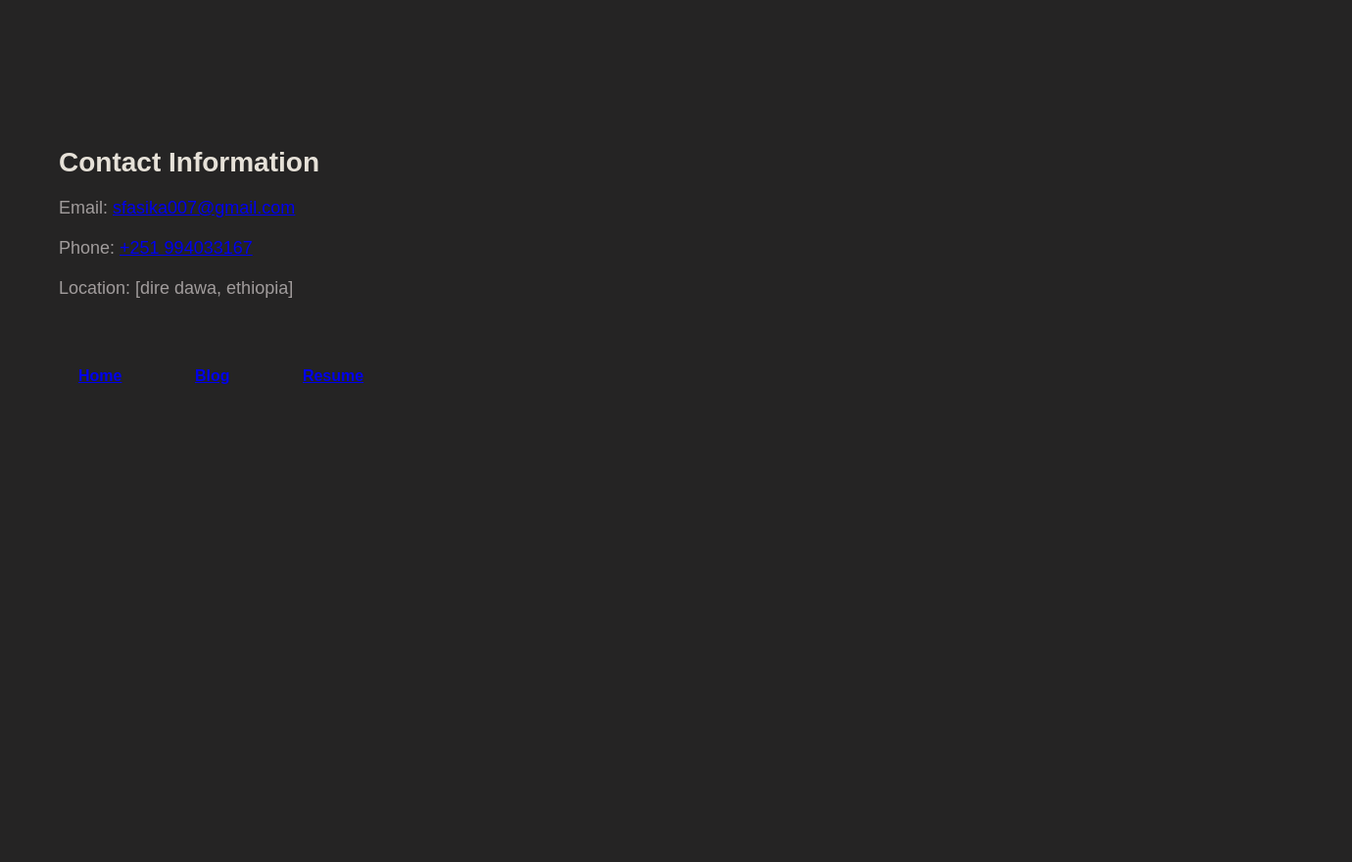
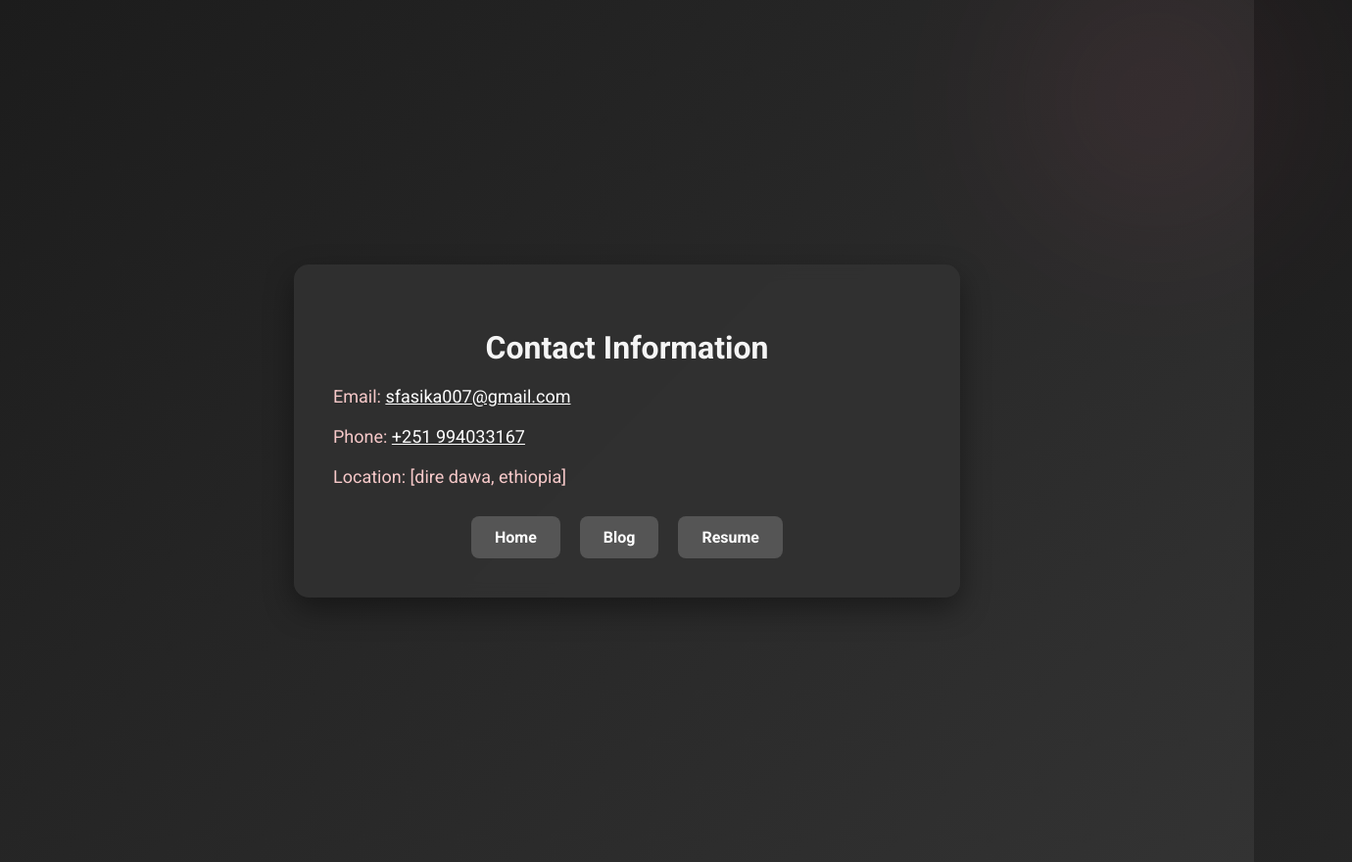
Before and after one commit to fasikasisay/website, a plain HTML site: page contact.html in a window 1280 px wide. Shown: the whole page at 98% size, 1380 px wide, since content can reach past the window. Before the commit the page ends 800 px from the top, so only its background shows below. Drawn offline with Linux system fonts and the light colour scheme.

Commit message:
improve styling and format

```diff
--- a/contact.html
+++ b/contact.html
@@ -1,92 +1,96 @@
 
         <style>
+
     body {
-    font-family: Arial, sans-serif;
-    background-color: #252424;
-    color: #a19c9c;
-    margin: 40px;
-    margin-top: 150px;
+      font-family: 'Roboto', Arial, sans-serif;
+      background: linear-gradient(135deg, #1c1c1c, #333);
+      color: #e9bdbd;
+      margin: 0;
+      min-height: 100vh;
+      position: relative;
+      display: flex;
+      justify-content: center;
+      align-items: center;
+      padding: 40px 20px;
+    }
+
+    body::before {
+      content: "";
+      position: absolute;
+      top: -100px;
+      right: -100px;
+      width: 400px;
+      height: 400px;
+      background: radial-gradient(circle at center, #ff6f91 0%, transparent 70%);
+      opacity: 0.1;
+      filter: blur(80px);
+      z-index: 0;
+    }
+
+    .contact-card {
+      background: rgba(50, 50, 50, 0.85);
+      backdrop-filter: blur(8px);
+      border-radius: 15px;
+      max-width: 600px;
+      width: 100%;
+      padding: 40px;
+      box-shadow: 0 12px 30px rgba(0, 0, 0, 0.4);
+      position: relative;
+      z-index: 1;
     }
 
     h2 {
-   color: #e6e1d8;
-    font-size: 28px;
- margin-left: 20px;
+      color: #f5f5f5;
+      font-size: 32px;
       margin-bottom: 20px;
+      text-align: center;
     }
 
     p {
       font-size: 18px;
-    margin: 10px 0;
-    margin-bottom: 20px;
-    margin-left:20px ;
+      margin: 10px 0 20px;
+      color: #f7c9c9;
     }
 
-.a{
-    color:aliceblue;
+    a {
+      color: #fff;
     }
 
-a:hover {
-    text-decoration: underline;
+    nav {
+      display: flex;
+      justify-content: center;
+      gap: 20px;
+      margin-top: 30px;
     }
 
-
-.nav {
-    margin-top: 40px;
-    display: inline-block;
-   color: white;
-    padding: 10px 20px;
-    margin-right: 10px;
+    nav a {
+      background-color: #555;
+      color: #fff;
+      padding: 12px 24px;
       text-decoration: none;
-    border-radius: 6px;
+      border-radius: 8px;
       font-weight: bold;
-    transition: background-color 0.3s ease;
-    margin-left: 20px;
+      transition: background 0.3s ease, transform 0.2s ease;
     }
 
-
-.nav2{
-    margin-top: 40px;
-    display: inline-block;
-    color: white;
-    padding: 10px 20px;
-    margin-right: 10px;
-    text-decoration: none;
-    border-radius: 6px;
-    font-weight: bold;
-    transition: background-color 0.3s ease;
-    margin-left: 20px;
-
+    nav a:hover {
+      background-color: #ff6f91;
+      transform: translateY(-2px);
     }
-.nav3{
-    margin-top: 40px;
-    display: inline-block;
-    color: white;
-    padding: 10px 20px;
-    margin-right: 10px;
-    text-decoration: none;
-    border-radius: 6px;
-    font-weight: bold;
-    transition: background-color 0.3s ease;
-    margin-left: 20px;
-}
-
         </style>
 
         <head>
             <title>contact</title>
+             <link href="https://fonts.googleapis.com/css2?family=Roboto:wght@400;700&display=swap" rel="stylesheet">
         </head>
-
+          <div class="contact-card">
             <h2>Contact Information</h2>
              <p>Email: <a href="mailto:sfasika007@gmail.com">sfasika007@gmail.com</a></p>
             <p>Phone: <a href="tel:+251994033167">+251 994033167</a></p>
             <p>Location: [dire dawa, ethiopia]</p>
-      <nav class="nav">
+      <nav>
          <a href="home page.html">  Home </a>
-      </nav>
-         <nav class="nav2">
         <a href="blog.html">  Blog </a>
-    </nav>
-    <nav class="nav3">
         <a href="resume.html"> Resume </a>
         </nav>
+        </div>
```
Also changed, not shown: blog.html (+64 -65 lines), home page.html (added, +125 -0 lines), index.html (deleted, +0 -110 lines), resume.html (+75 -47 lines). Lines whose indentation alone changed are shown as unchanged.
